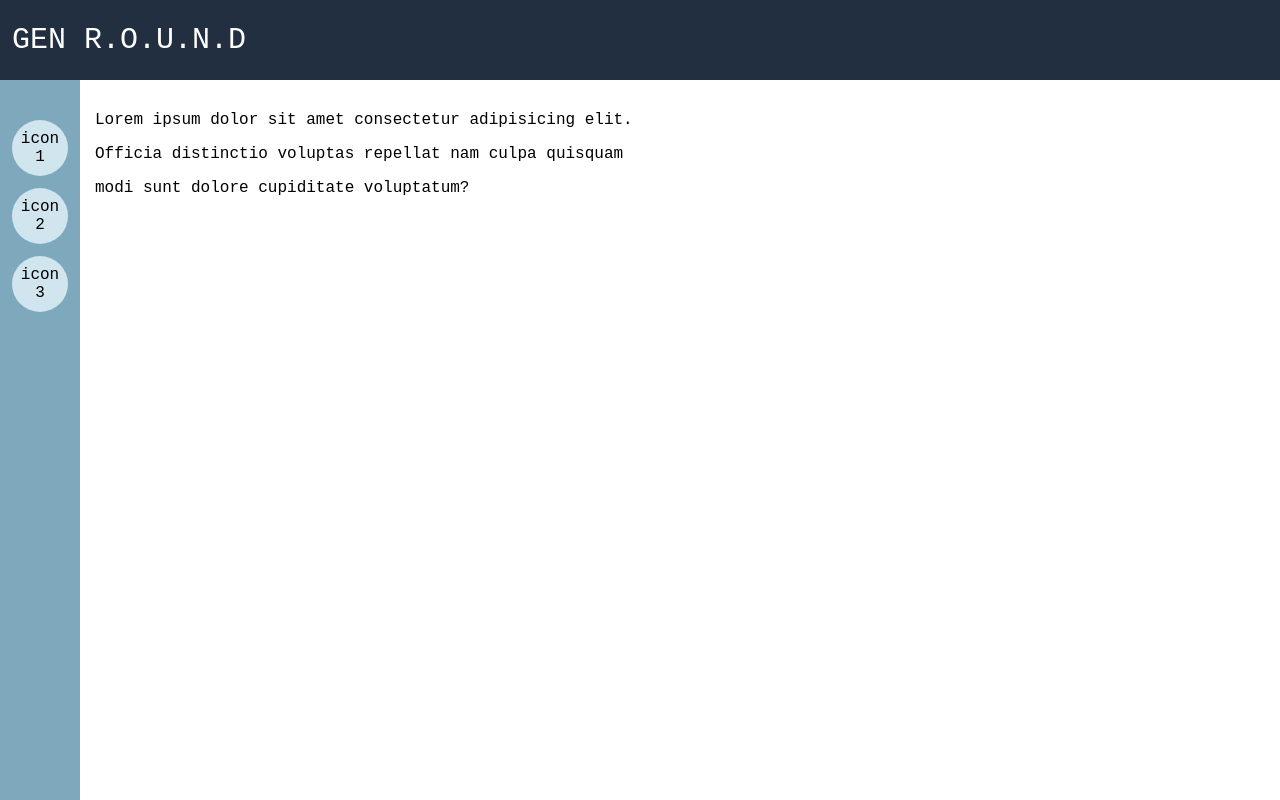
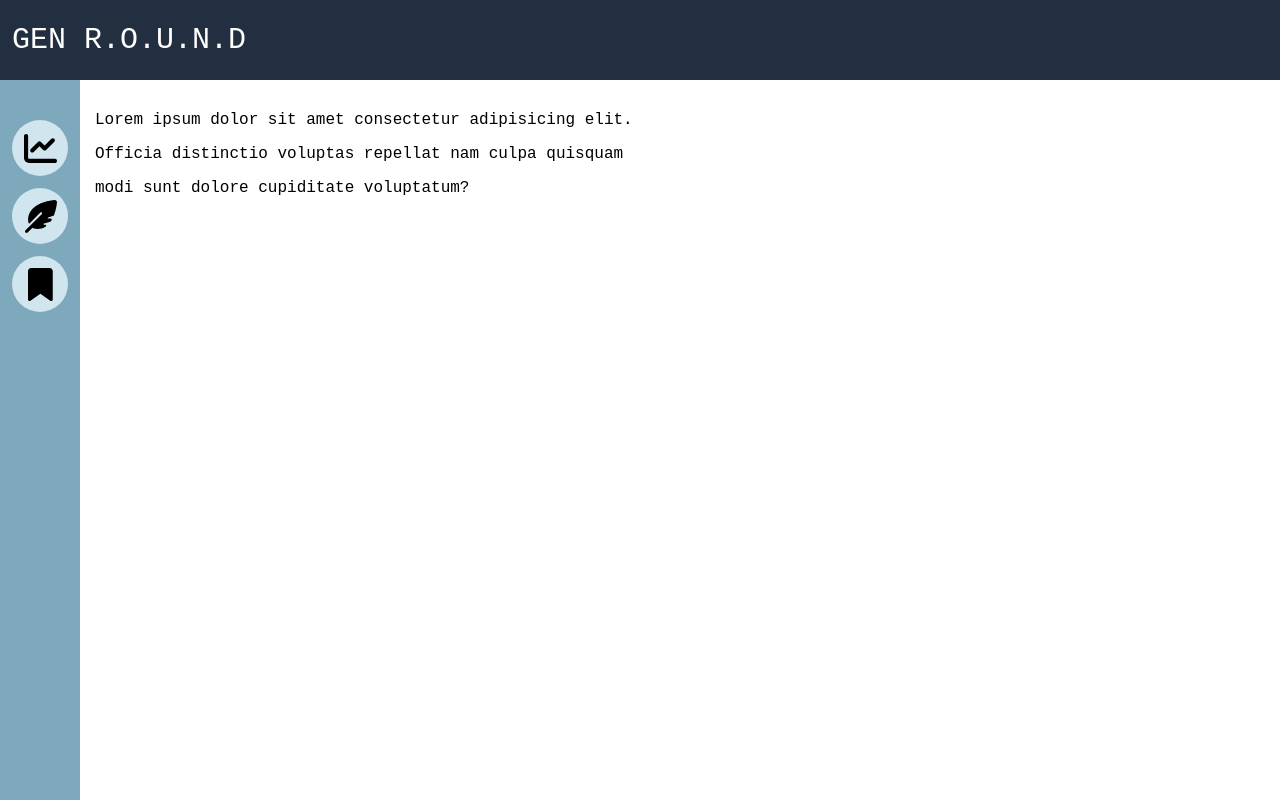
Before and after one commit to mfaria-tech/gen-round, a Next.js app: page / in a window 1280 px wide. Built offline with nearby package versions, Linux system fonts and the light colour scheme.

Commit message:
feat(sidebar): add icons in the sidebar
Added icons to fontawesome dependency in the sidebar component

```diff
--- a/src/components/SideBar.js
+++ b/src/components/SideBar.js
@@ -1,17 +1,30 @@
+import React from 'react';
+import { FontAwesomeIcon } from '@fortawesome/react-fontawesome';
+import * as iconSet from '@fortawesome/free-solid-svg-icons';
+
 export default function SideBar(props) {
   return (
     <div data-sidebar {...props}>
       <ul>
         <li>
-          <span>icon 1</span>
+          <Icon icon="ChartLine" />
         </li>
         <li>
-          <span>icon 2</span>
+          <Icon icon="FeatherPointed" />
         </li>
         <li>
-          <span>icon 3</span>
+          <Icon icon="Bookmark" />
         </li>
       </ul>
     </div>
   );
 }
+
+function Icon({ icon, ...props }) {
+  return (
+    <FontAwesomeIcon
+      icon={iconSet[`fa${icon}`]}
+      {...props}
+    />
+  )
+}
```
